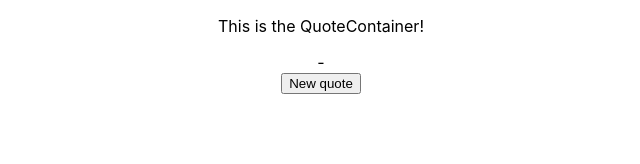
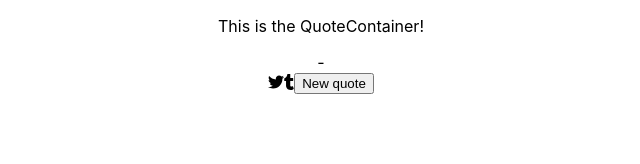
Before and after one commit to Combatd/reactive-quote, a React (Create React App) app: page / in a window 1280 px wide. Shown: the top 164 px of the page, without its empty margins (319-959 px from the left). Built offline with nearby package versions, Linux system fonts and the light colour scheme; no server answers.

Commit message:
Import FontAwesomeIcon in QuoteBox Component

```diff
--- a/src/Components/QuoteBox/index.js
+++ b/src/Components/QuoteBox/index.js
@@ -1,7 +1,7 @@
 import React, { Component } from 'react';
 import { connect } from 'react-redux';
 
-
+import { FontAwesomeIcon } from '@fortawesome/react-fontawesome';
 
 
 class QuoteBox extends Component {
@@ -35,10 +35,10 @@ class QuoteBox extends Component {
                         </div>
                         <div class="buttons">
                             <a class="button" id="tweet-quote" title="Tweet this quote!" target="_blank">
-                                <i class="fa fa-twitter"></i>
+                                <FontAwesomeIcon icon={['fab', 'twitter']} />
                             </a>
                             <a class="button" id="tumblr-quote" title="Post this quote on tumblr!" target="_blank">
-                                <i class="fa fa-tumblr"></i>
+                               <FontAwesomeIcon icon={['fab', 'tumblr']} />
                             </a>
                             <button class="button" id="new-quote">New quote</button>
                         </div>
```
